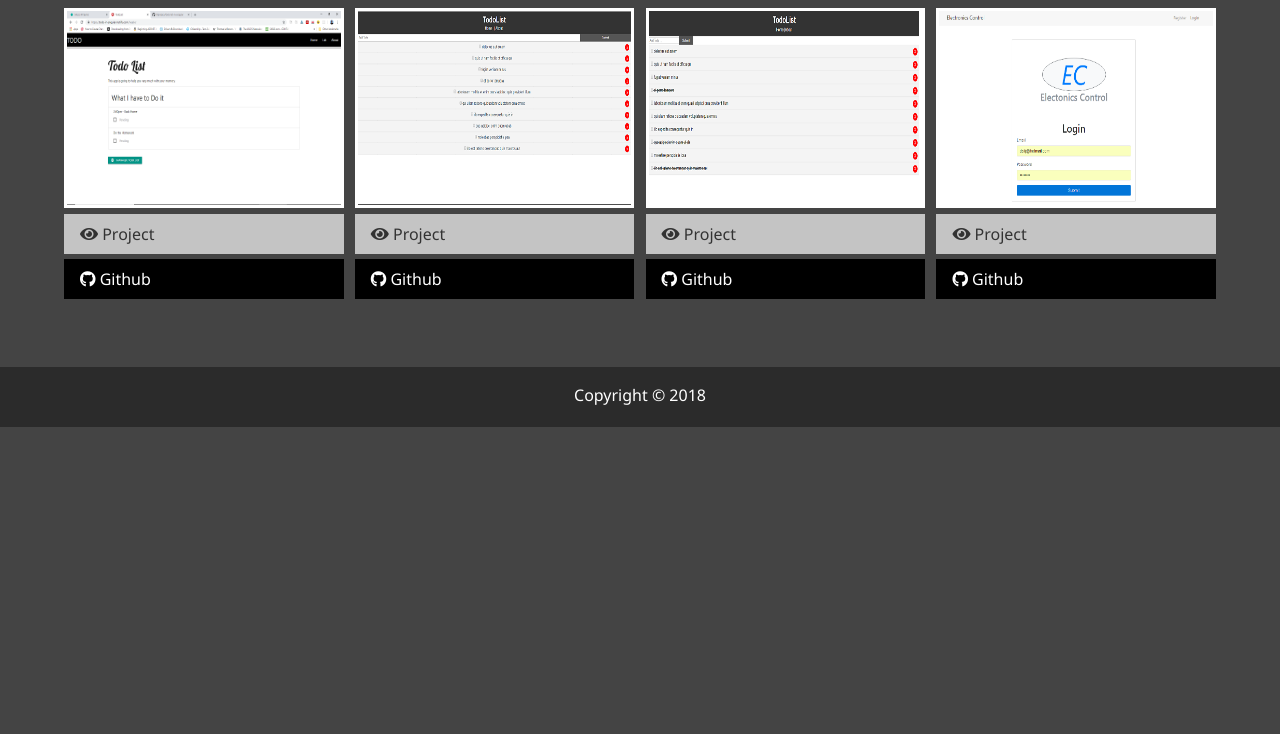
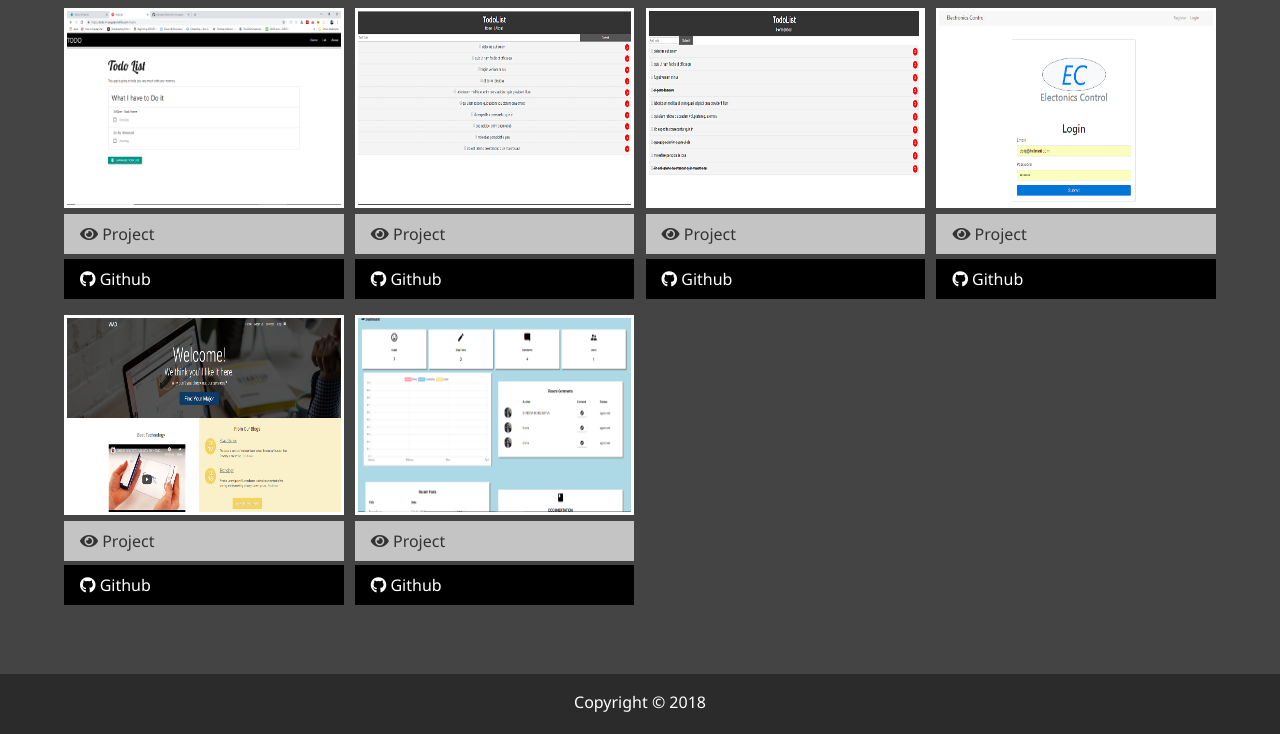
Before and after one commit to Denisijcu/portfolio-updated, a plain HTML site: page work.html in a window 1280 px wide. Shown: the part 1444-2178 px from the top of the page. Before the commit the page ends 1871 px from the top, so only its background shows below. Drawn offline with Linux system fonts and the light colour scheme.

Commit message:
Add files via upload

```diff
--- a/work.html
+++ b/work.html
@@ -556,6 +556,50 @@
 
             </div>
 
+             <div class="item">
+
+                <a href="#!">
+
+                    <img src="img/wp-blog.png" alt="Project">
+
+                </a>
+
+                <a href="http://dleyva.techlaunch.io/wp-proj-installer/" target="_blank" class="btn-light">
+
+                    <i class="fas fa-eye"></i> Project
+
+                </a>
+
+                <a href="https://github.com/Denisijcu/wp-final-proj" class="btn-dark">
+
+                    <i class="fab fa-github"></i> Github
+
+                </a>
+
+            </div>
+
+            <div class="item">
+
+                <a href="#!">
+
+                    <img src="img/wp-blog-angular.png" alt="Project">
+
+                </a>
+
+                <a href="https://blog-admin.netlify.com/" target="_blank" class="btn-light">
+
+                    <i class="fas fa-eye"></i> Project
+
+                </a>
+
+                <a href="https://github.com/Denisijcu/wp-blog-admin" class="btn-dark">
+
+                    <i class="fab fa-github"></i> Github
+
+                </a>
+
+            </div>
+
 
 
 
```
